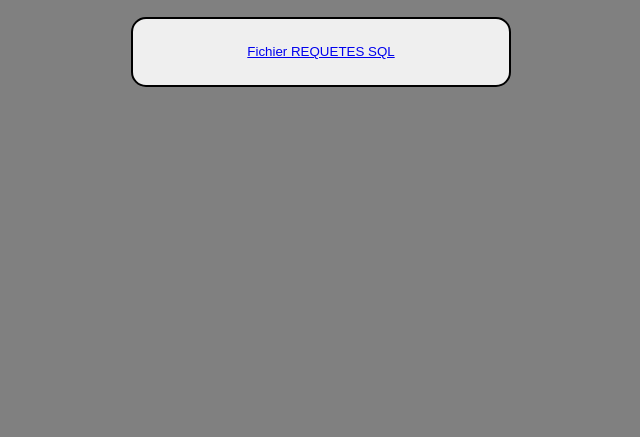
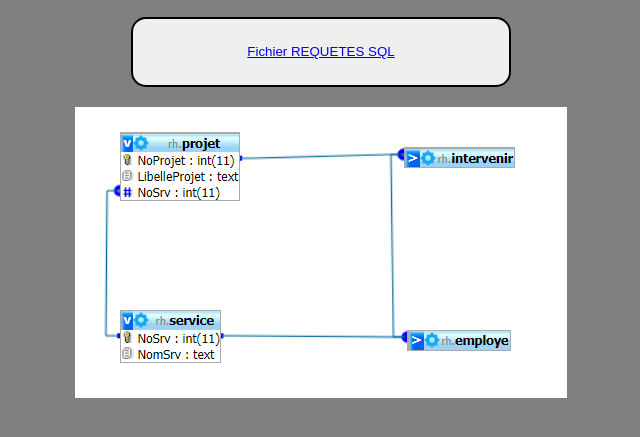
Before and after one commit to GoldVetal/Portfolio_laprog, a plain HTML site: page tpsql.html in a window 1280 px wide. Shown: the part 153-590 px from the top of the page, without its empty margins (319-959 px from the left). Drawn offline with Linux system fonts and the light colour scheme.

Commit message:
Add files via upload

```diff
--- a/tpsql.html
+++ b/tpsql.html
@@ -10,6 +10,7 @@
 	<center><h1>TP ressources humaines</h1></center>
 	<center><button><a href="rh.sql" target="download"> Fichier SQL BDD</a></center>
 	<center><button><a href="Salgado Base de données TP.odt" target="download">Fichier REQUETES SQL</a></center>
+	<center><img src="images/capturesql.png"></center>
 
 </body>
 </html>
```
Also changed, not shown: images/capturesql.png (added), styles/stylesql.css (line endings or trailing spaces).
